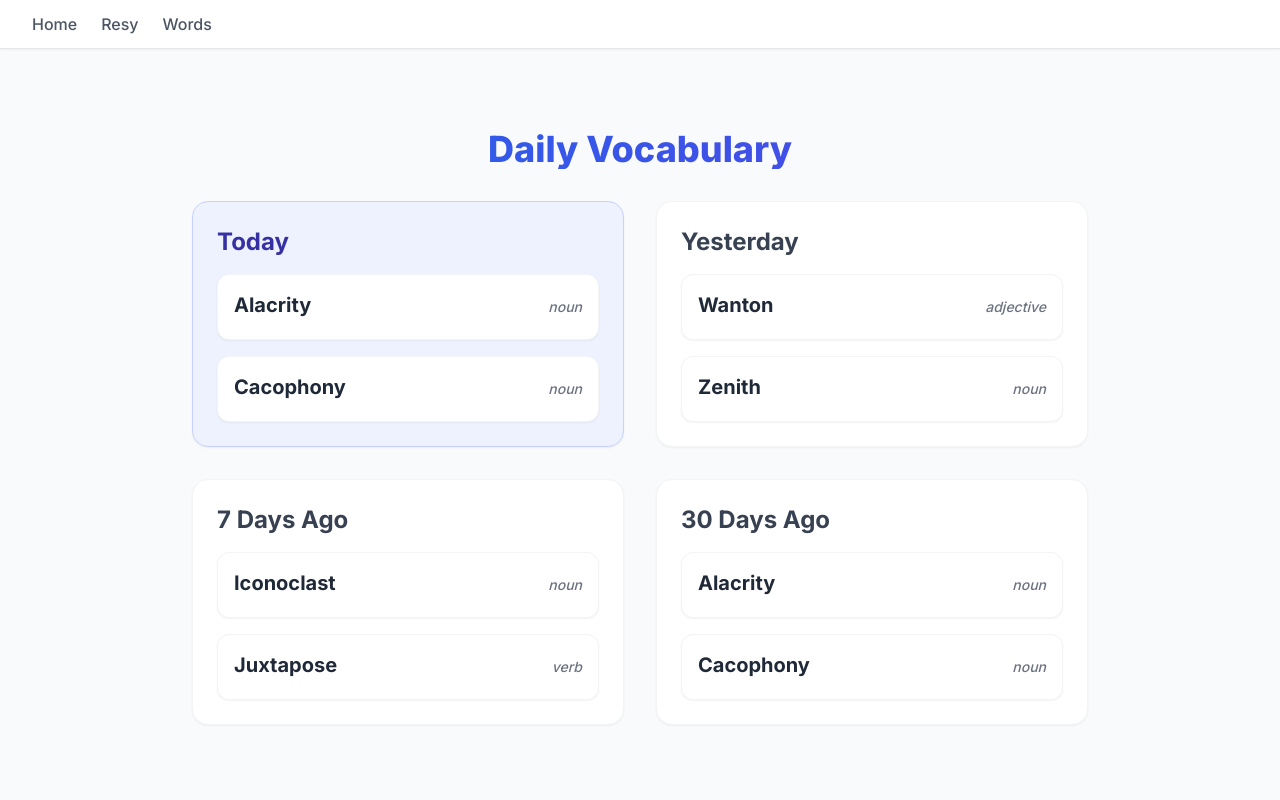
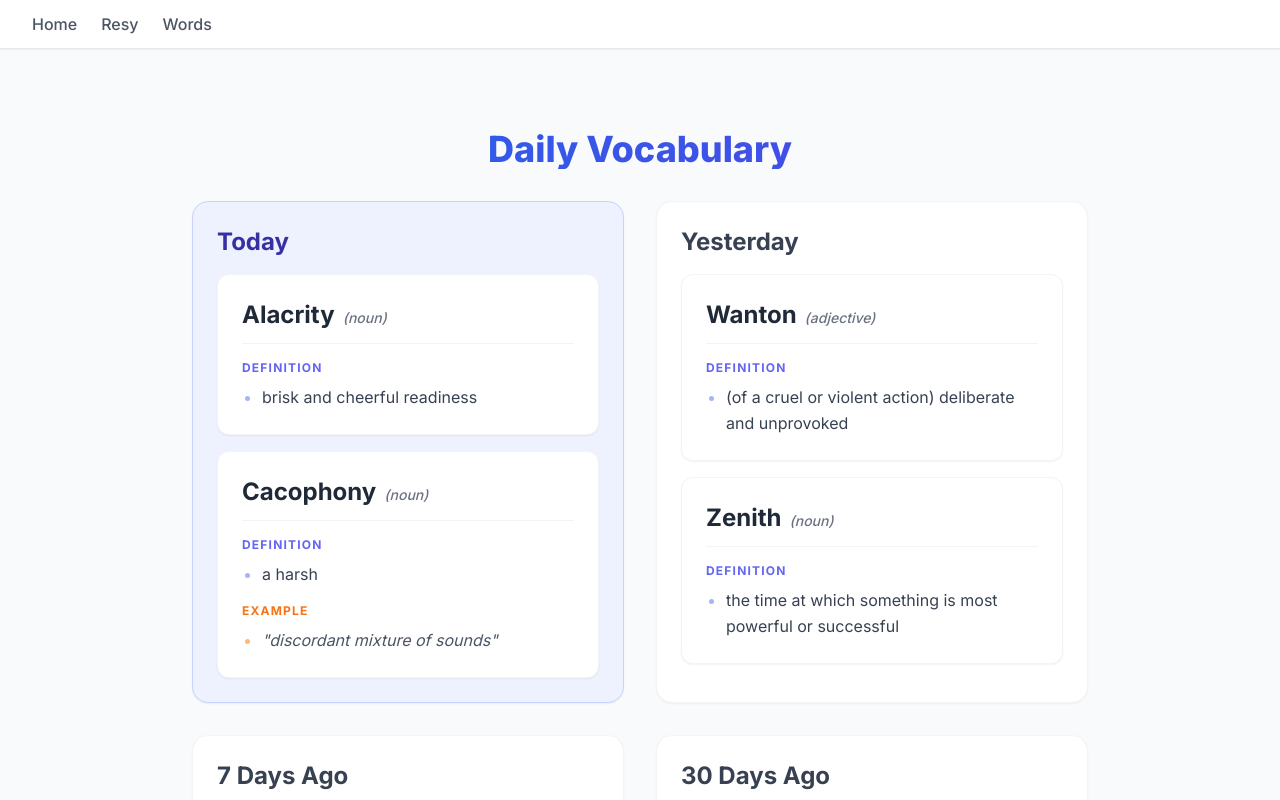
Before and after one commit to articasync/website, a Next.js app: page /words in a window 1280 px wide. Shown: the top 800 px of the page. Built offline with nearby package versions, Linux system fonts and the light colour scheme.

Commit message:
Update Words data structures and presentation

```diff
--- a/app/api/words/cron/route.ts
+++ b/app/api/words/cron/route.ts
@@ -25,8 +25,23 @@ export async function GET(request: Request) {
   const today = new Date();
   const daysSinceEpoch = getDaysSinceEpoch(today);
 
+  const formatSingleWord = (w: WordData, index: number) => {
+    let result = `${index}. ${w.word.charAt(0).toUpperCase() + w.word.slice(1)}\n`;
+    result += `Part of Speech: ${w.part_of_speech}\n`;
+    if (w.definitions && w.definitions.length > 0) {
+      result += `Definition:\n${w.definitions.join("\n")}\n`;
+    }
+    if (w.examples && w.examples.length > 0) {
+      result += `Example:\n${w.examples.join("\n")}\n`;
+    }
+    if (w.synonyms) {
+      result += `Synonyms: ${w.synonyms}\n`;
+    }
+    return result.trim();
+  };
+
   const formatWords = (ws: [WordData, WordData] | null) =>
-    ws ? `- ${ws[0].word} (${ws[0].part_of_speech}): ${ws[0].definition}\n- ${ws[1].word} (${ws[1].part_of_speech}): ${ws[1].definition}` : "N/A";
+    ws ? `${formatSingleWord(ws[0], 1)}\n\n${formatSingleWord(ws[1], 2)}` : "N/A";
 
   const todayWords = formatWords(getWordsForDay(daysSinceEpoch, words));
   const yesterdayWords = formatWords(getWordsForDay(daysSinceEpoch - 1, words));
--- a/app/words/page.tsx
+++ b/app/words/page.tsx
@@ -52,17 +52,43 @@ function DaySection({ title, words, highlight = false }: { title: string, words:
 
 function WordCard({ wordData }: { wordData: WordData }) {
   return (
-    <div className="group relative bg-white rounded-xl p-4 shadow-sm border border-gray-100 hover:shadow-md transition-shadow cursor-default">
-      <div className="flex items-baseline justify-between mb-1">
-        <span className="text-xl font-bold text-gray-800 capitalize">{wordData.word}</span>
-        <span className="text-sm font-medium text-gray-500 italic">{wordData.part_of_speech}</span>
+    <div className="bg-white rounded-xl p-6 shadow-sm border border-gray-100">
+      <div className="flex items-baseline gap-2 mb-4 border-b border-gray-100 pb-3">
+        <span className="text-2xl font-bold text-gray-800 capitalize">{wordData.word}</span>
+        <span className="text-sm font-medium text-gray-500 italic">({wordData.part_of_speech})</span>
       </div>
 
-      {/* Tooltip on hover */}
-      <div className="absolute opacity-0 group-hover:opacity-100 transition-opacity duration-300 left-0 bottom-full mb-2 w-full p-3 bg-gray-900 text-white text-sm rounded-lg shadow-xl pointer-events-none z-10">
-        <div className="font-semibold mb-1 capitalize">{wordData.word}</div>
-        <div className="break-words">{wordData.definition}</div>
-        <div className="absolute w-3 h-3 bg-gray-900 transform rotate-45 left-1/2 -ml-1.5 -bottom-1.5"></div>
+      <div className="space-y-4">
+        {wordData.definitions && wordData.definitions.length > 0 && (
+          <div>
+            <h4 className="text-xs font-bold text-indigo-500 uppercase tracking-widest mb-2">Definition</h4>
+            <ul className="list-disc pl-5 text-gray-700 space-y-1 marker:text-indigo-300">
+              {wordData.definitions.map((def, i) => (
+                <li key={i} className="leading-relaxed">{def}</li>
+              ))}
+            </ul>
+          </div>
+        )}
+
+        {wordData.examples && wordData.examples.length > 0 && (
+          <div>
+            <h4 className="text-xs font-bold text-orange-500 uppercase tracking-widest mb-2">Example</h4>
+            <ul className="list-disc pl-5 text-gray-600 italic space-y-1 marker:text-orange-300">
+              {wordData.examples.map((ex, i) => (
+                <li key={i} className="leading-relaxed">"{ex}"</li>
+              ))}
+            </ul>
+          </div>
+        )}
+
+        {wordData.synonyms && (
+          <div>
+            <h4 className="text-xs font-bold text-emerald-500 uppercase tracking-widest mb-2">Synonyms</h4>
+            <p className="text-gray-700 leading-relaxed text-sm bg-emerald-50 rounded-lg p-3 border border-emerald-100">
+              {wordData.synonyms}
+            </p>
+          </div>
+        )}
       </div>
     </div>
   );
--- a/lib/words.ts
+++ b/lib/words.ts
@@ -4,7 +4,9 @@ import path from "path";
 export interface WordData {
   word: string;
   part_of_speech: string;
-  definition: string;
+  definitions: string[];
+  examples: string[];
+  synonyms: string;
 }
 
 export function parseCSVLine(text: string): string[] {
@@ -40,9 +42,11 @@ export function getWords(): WordData[] {
     const parts = parseCSVLine(lines[i]);
     if (parts.length >= 3) {
       words.push({
-        word: parts[0],
-        part_of_speech: parts[1],
-        definition: parts.slice(2).join(",").trim(),
+        word: parts[0] || "",
+        part_of_speech: parts[1] || "",
+        definitions: (parts[2] || "").split(";").map(s => s.trim()).filter(Boolean),
+        examples: (parts[3] || "").split(";").map(s => s.trim()).filter(Boolean),
+        synonyms: parts[4] || "",
       });
     }
   }
```
